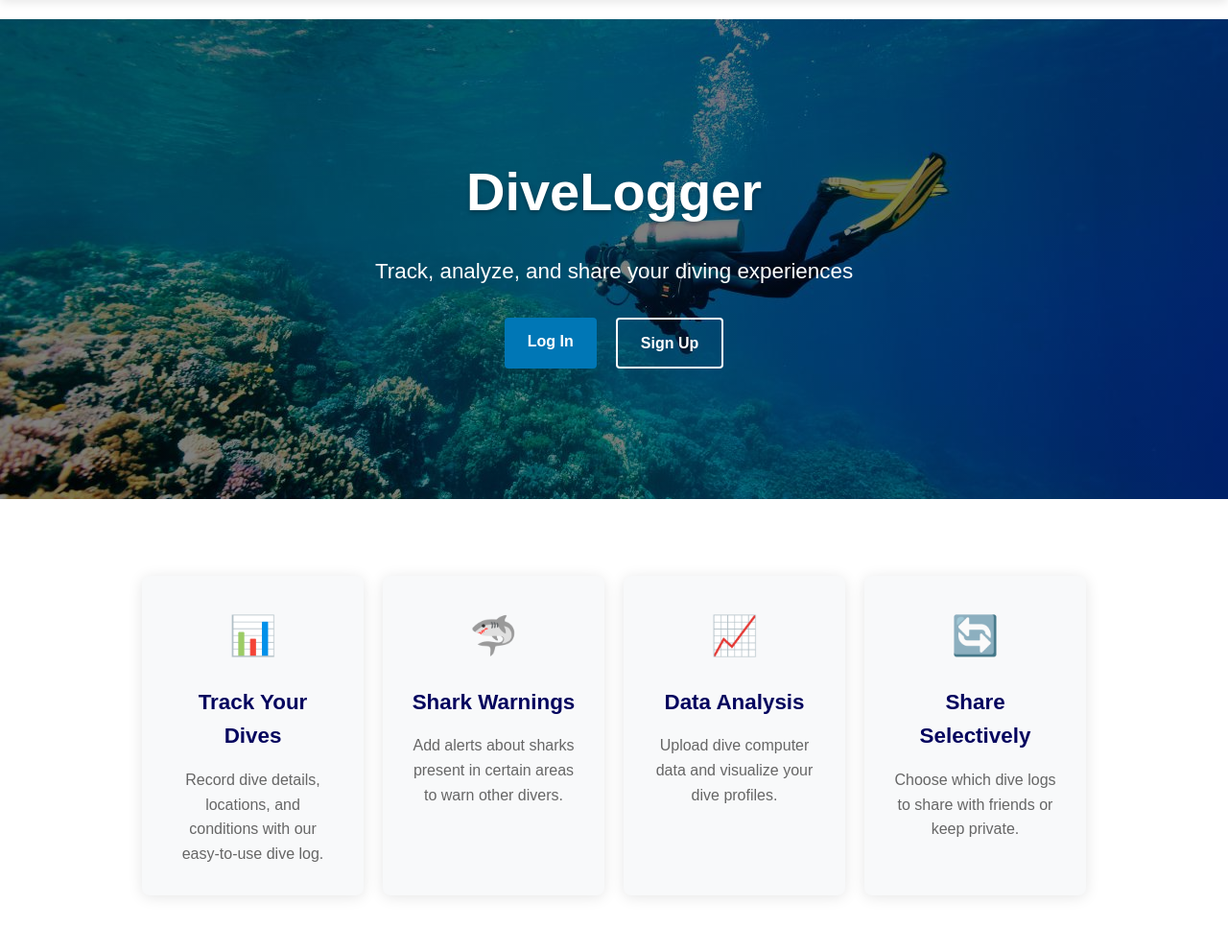
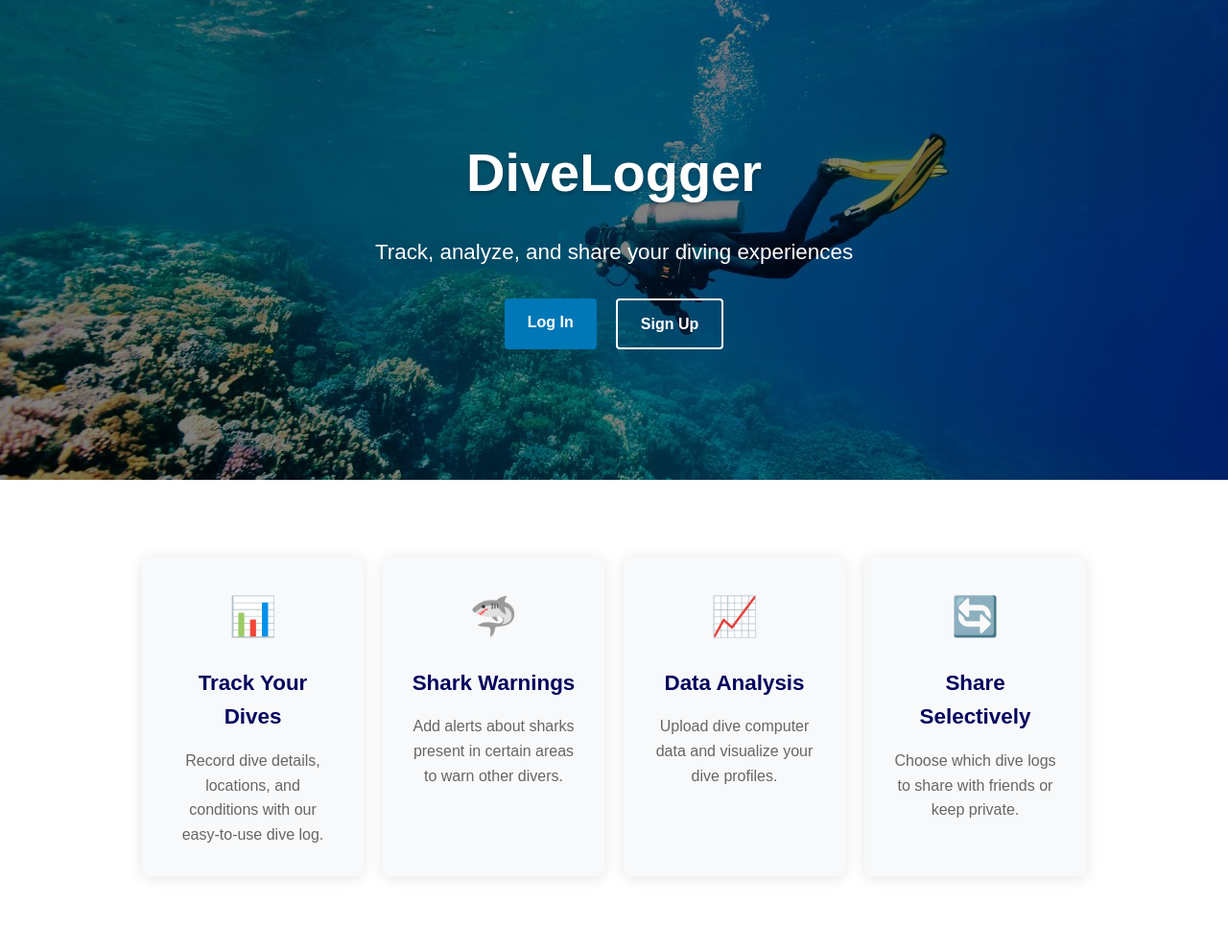
Before and after one commit to ZaneCodeJourney/CITS5505-Group-Project, a Flask app: page / in a window 1280 px wide. Shown: the part 74-1066 px from the top of the page at 96% size. Run offline with Flask 3, Linux system fonts and the light colour scheme; some libraries are stand-ins or nearby versions.

Commit message:
remove top white margin between navbar and hero section - Override main padding on homepage to eliminate unwanted white space - Improve visual continuity from navbar to hero image

```diff
--- a/app/static/css/home.css
+++ b/app/static/css/home.css
@@ -14,6 +14,7 @@
 .landing-container {
   max-width: 100%;
   overflow: hidden;
+  margin-top: 0;
 }
 
 .container {
@@ -371,3 +372,7 @@
     min-width: 100%;
   }
 }
+
+main {
+  padding: 0 !important;
+}
```
